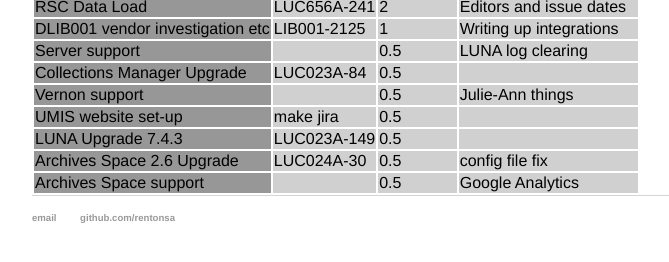
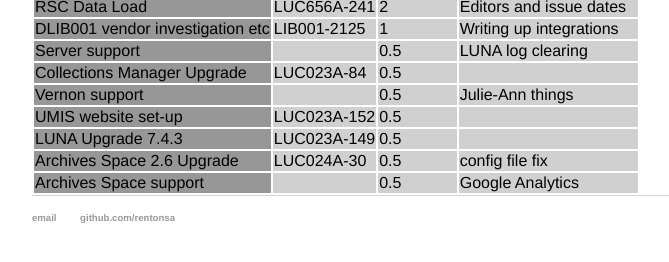
Before and after one commit to rentonsa/rentonsa.github.io, a Jekyll site: the page built from _posts/2019-09-27-work-this-week.md, in a window 1280 px wide. Shown: the part 337-599 px from the top of the page, without its empty margins (160-829 px from the left). Built offline with Jekyll 4.4.1, drawn with Linux system fonts in a browser that asks for light colours.

Commit message:
More work

```diff
--- a/_posts/2019-09-27-work-this-week.md
+++ b/_posts/2019-09-27-work-this-week.md
@@ -12,7 +12,7 @@
 <tr><td>Server support</td><td></td><td>0.5</td><td>LUNA log clearing</td></tr>
 <tr><td>Collections Manager Upgrade</td><td>LUC023A-84</td><td>0.5</td><td></td></tr>
 <tr><td>Vernon support</td><td></td><td>0.5</td><td>Julie-Ann things</td></tr>
-<tr><td>UMIS website set-up</td><td>make jira</td><td>0.5</td><td></td></tr>
+<tr><td>UMIS website set-up</td><td>LUC023A-152</td><td>0.5</td><td></td></tr>
 <tr><td>LUNA Upgrade 7.4.3</td><td>LUC023A-149</td><td>0.5</td><td></td></tr>
 <tr><td>Archives Space 2.6 Upgrade</td><td>LUC024A-30</td><td>0.5</td><td>config file fix</td></tr>
 <tr><td>Archives Space support</td><td></td><td>0.5</td><td>Google Analytics</td></tr>
```
